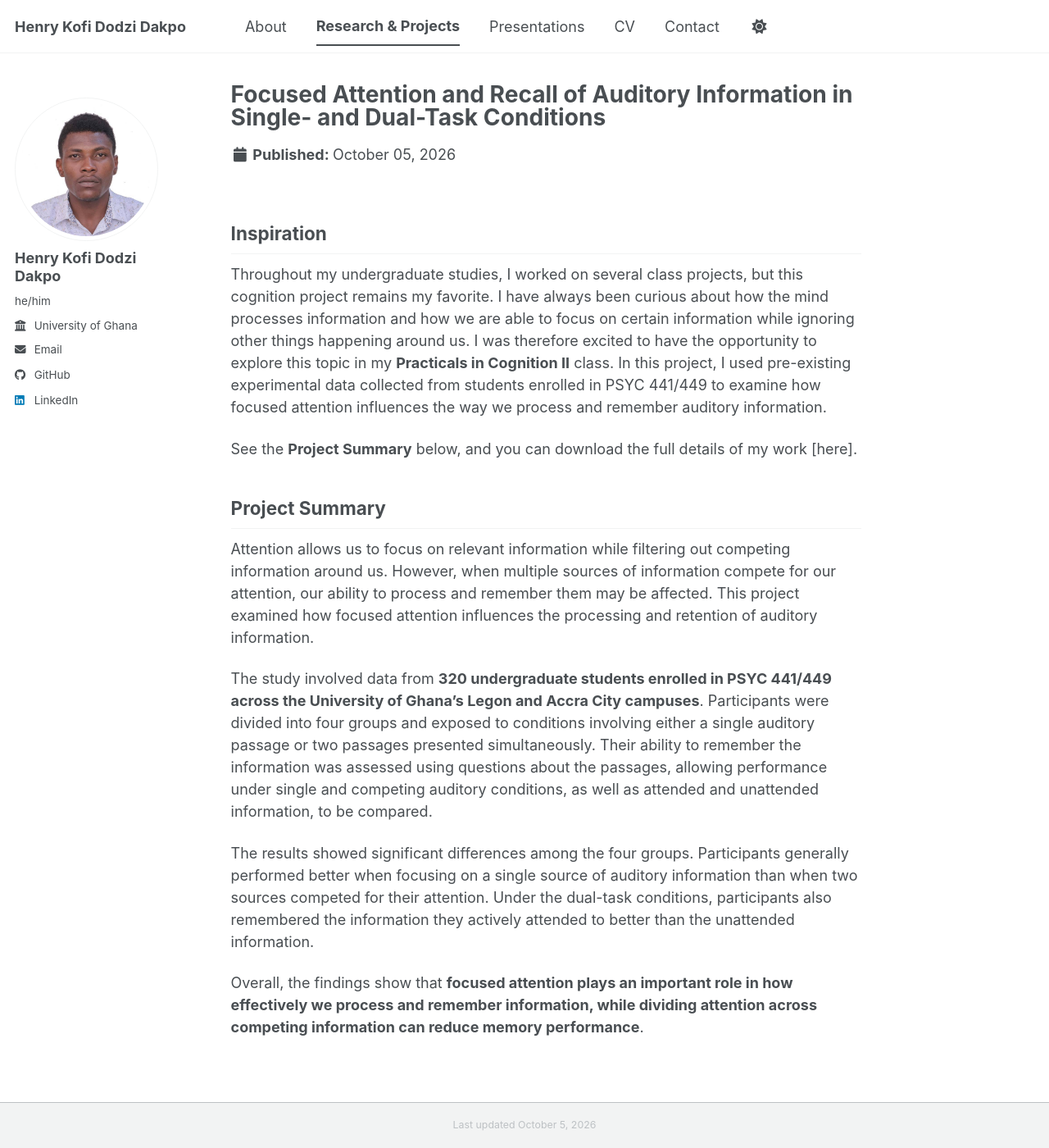
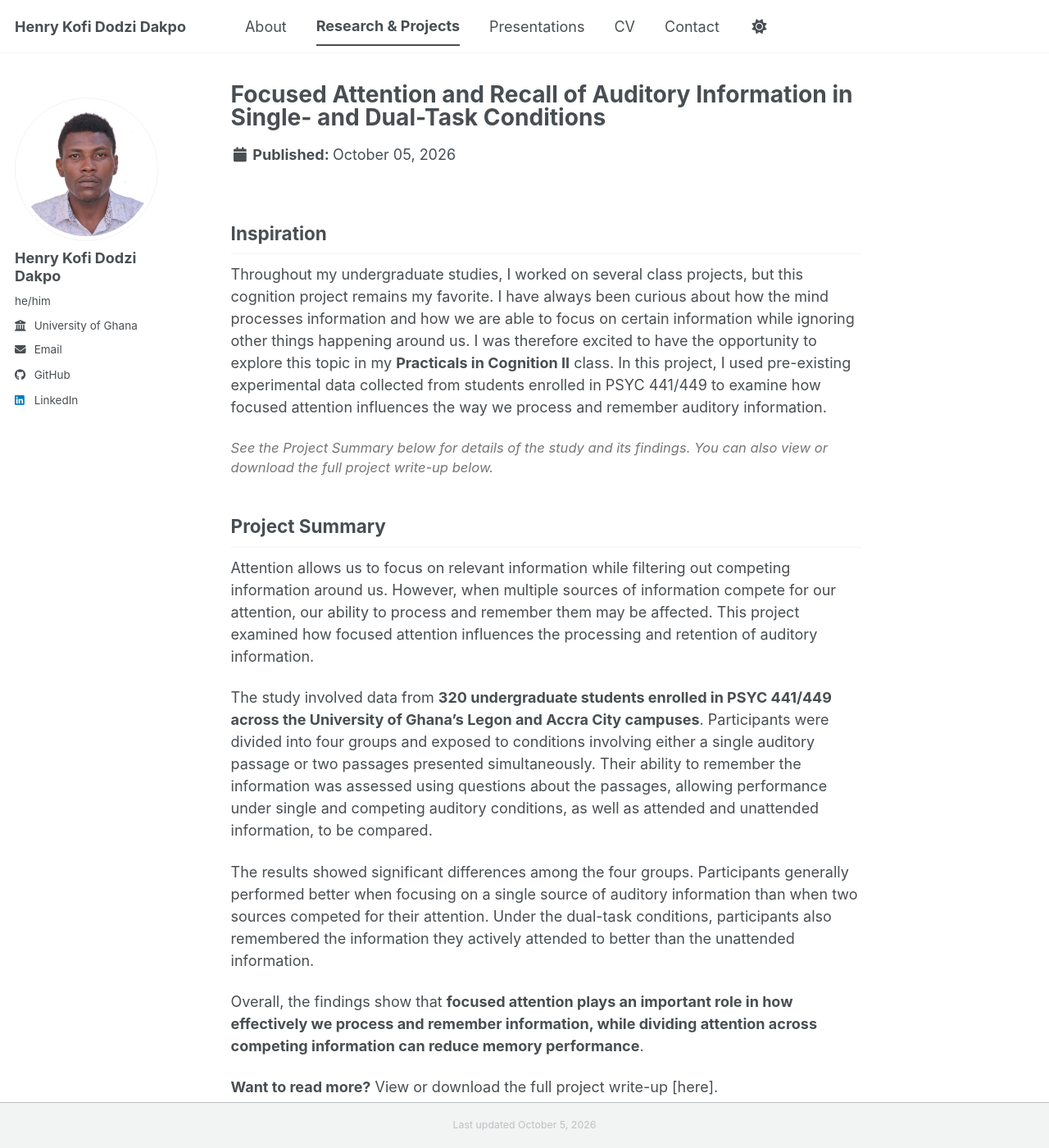
Before and after one commit to henrycitadel9-rgb/henrycitadel9-rgb.github.io, a Jekyll site: the page built from _portfolio/portfolio-3.md, in a window 1280 px wide and 1400 px high. Shown: the whole window at 82% size. Built offline with Jekyll 4.4.1, drawn with Linux system fonts in a browser that asks for light colours; a style sheet for code colours, icons or effects is not loaded.

Commit message:
Update portfolio-3.md

```diff
--- a/_portfolio/portfolio-3.md
+++ b/_portfolio/portfolio-3.md
@@ -1,6 +1,6 @@
 ---
 title: "Focused Attention and Recall of Auditory Information in Single- and Dual-Task Conditions"
-excerpt: "Examined how focused attention and competing auditory information influence information processing and memory.<br/><br/><a href='/portfolio/portfolio-3/'><strong>Explore the project</strong></a> <em>(Inspiration, project summary & findings, and additional study details)</em>"
+excerpt: "Examined how focused attention and competing auditory information influence information processing and memory.<br/><br/><a href='/portfolio/portfolio-3/'><strong>See the details of the project here</strong></a> <em>(This includes my inspiration, a project summary and findings, and access to the full project write-up.)</em>"
 collection: portfolio
 ---
 
@@ -8,7 +8,9 @@
 
 Throughout my undergraduate studies, I worked on several class projects, but this cognition project remains my favorite. I have always been curious about how the mind processes information and how we are able to focus on certain information while ignoring other things happening around us. I was therefore excited to have the opportunity to explore this topic in my **Practicals in Cognition II** class. In this project, I used pre-existing experimental data collected from students enrolled in PSYC 441/449 to examine how focused attention influences the way we process and remember auditory information.
 
-See the **Project Summary** below, and you can download the full details of my work [here].
+<p style="font-size: 0.92em; color: #777; font-style: italic;">
+See the Project Summary below for details of the study and its findings. You can also view or download the full project write-up below.
+</p>
 
 ## Project Summary
 
@@ -19,3 +21,5 @@
 The results showed significant differences among the four groups. Participants generally performed better when focusing on a single source of auditory information than when two sources competed for their attention. Under the dual-task conditions, participants also remembered the information they actively attended to better than the unattended information.
 
 Overall, the findings show that **focused attention plays an important role in how effectively we process and remember information, while dividing attention across competing information can reduce memory performance**.
+
+**Want to read more?** View or download the full project write-up [here].
```
